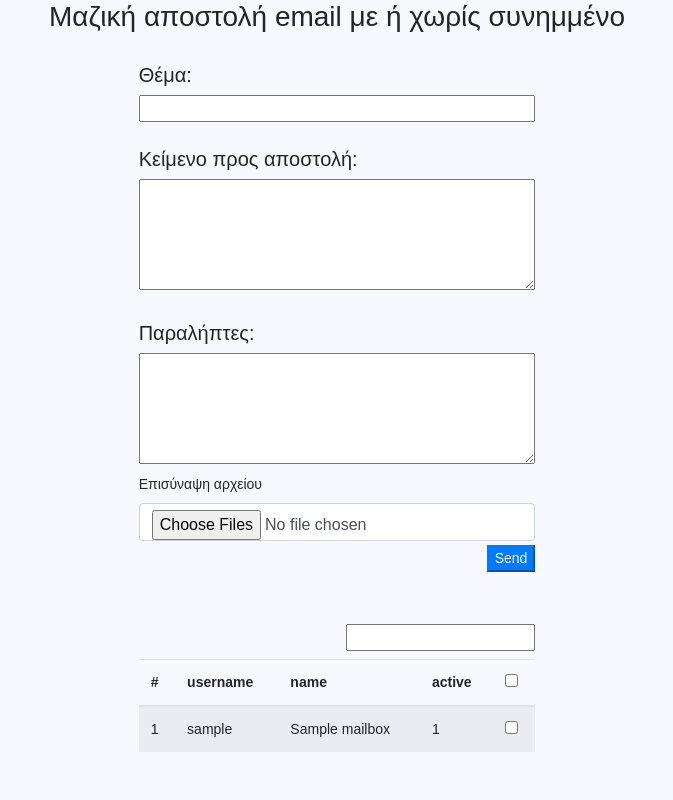
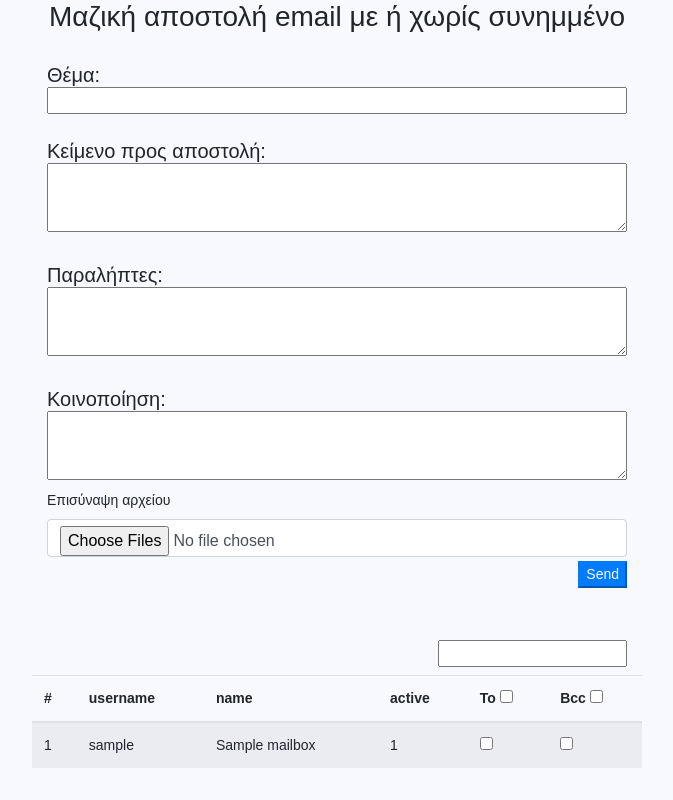
Before and after one commit to gtsakiri/mailattach, a Django app: page / in a window 1280 px wide. Shown: the whole page, without its empty margins (303-976 px from the left). Run offline with Django 3.2, Linux system fonts and the light colour scheme; tables that the repository leaves empty hold one stand-in row (values such as "Sample post"); some libraries are stand-ins or nearby versions.

Commit message:
Commit OK!

```diff
--- a/mailacc/static/css/style.css
+++ b/mailacc/static/css/style.css
@@ -1,6 +1,18 @@
 
       textarea {
           width: 100%;
+      }
+
+      div {
+          padding:0;
+      }
+
+      .row {
+          margin:0;
+      }
+
+      h5 {
+          margin:0;
       }
 
       body {
--- a/mailacc/templates/mailacc/mailbox_list.html
+++ b/mailacc/templates/mailacc/mailbox_list.html
@@ -21,7 +21,7 @@
 
     <form  action="{% url 'Sendresult'  %}" method="POST" class="post-form" enctype="multipart/form-data">
              {% csrf_token %}
-            <div class="container col-md-4">
+            <div class="container col-md-6">
               <div class="row">
                     <div class="col">
                             <label for="msgtitle"> </label><!-- Add the label if you want -->
@@ -34,7 +34,7 @@
                     <div class="col">
                             <label for="multiLineInput"> </label><!-- Add the label if you want -->
                                 <h5>Κείμενο προς αποστολή:</h5>
-                             <textarea class="form-cotrol mb-1" rows="5"  id="multiLineInput" name="msgtext"></textarea>
+                             <textarea class="form-cotrol mb-1" rows="3"  id="multiLineInput" name="msgtext"></textarea>
                     </div>
                 </div>
 
@@ -42,7 +42,15 @@
                     <div class="col">
                             <label for="multiReceivers"> </label><!-- Add the label if you want -->
                                 <h5>Παραλήπτες:</h5>
-                             <textarea class="form-cotrol mb-1" rows="5"  id="multiReceivers" name="multiReceivers"></textarea>
+                             <textarea class="form-cotrol mb-1" rows="3"  id="multiReceivers" name="multiReceivers"></textarea>
+                    </div>
+                </div>
+
+               <div class="row">
+                    <div class="col">
+                            <label for="multiBcc"> </label><!-- Add the label if you want -->
+                                <h5>Κοινοποίηση:</h5>
+                             <textarea class="form-cotrol mb-1" rows="3"  id="multiBcc" name="multiBcc"></textarea>
                     </div>
                 </div>
 
@@ -73,7 +81,8 @@
                                    <th scope="col">username</th>
                                    <th scope="col">name</th>
                                    <th scope="col">active</th>
-                                   <th class=" info"><input type="checkbox" name="checkAll" class="checkAll"></th>
+                                   <th class=" info">To <input type="checkbox" name="checkAll" class="checkAll"></th>
+                                   <th class=" info">Bcc <input type="checkbox" name="checkAllBcc" class="checkAllBcc"></th>
                             </tr>
                     </thead>
                     <tbody>
@@ -85,6 +94,9 @@
                                     <td >{{ rec.active }} </td>
                                   <th>
                                      <input type="checkbox" name="foo" id="checks{{ forloop.counter }}" class="checkboxes">
+                                  </th>
+                                  <th>
+                                     <input type="checkbox" name="foo" id="checksBcc{{ forloop.counter }}" class="checkboxesBcc">
                                   </th>
 
                                   </tr>
@@ -100,6 +112,7 @@
     <script>
             $(function(){
                 listCheckboxes=[];
+                listCheckboxesBcc=[];
 
 
              $('.checkAll').click(function(){
@@ -125,6 +138,57 @@
              //  alert(numberOfCheckboxesChecked);
 
            });
+
+             //Bcc...
+
+             $('.checkAllBcc').click(function(){
+              if (this.checked) {
+                 $(".checkboxesBcc").prop("checked", true);
+                  listCheckboxesBcc=[];
+              } else {
+                 $(".checkboxesBcc").prop("checked", false);
+                 listCheckboxesBcc=[];
+                  $("#multiBcc").val('');
+
+              }
+              var numberOfCheckboxesBcc = $(".checkboxesBcc").length;
+              var numberOfCheckboxesCheckedBcc = $('.checkboxesBcc:checked').length;
+              for(i=0;i<numberOfCheckboxesCheckedBcc;i++){
+                  listCheckboxesBcc.push($("#checks"+(i+1)).closest('tr').find('.email').text().trim());
+              }
+
+              $("#multiBcc").val(listCheckboxesBcc);
+               console.log(listCheckboxesBcc);
+             //  alert(numberOfCheckboxesChecked);
+
+           });
+
+        $(".checkboxesBcc").click(function(){
+               if ($(this).is(':checked')) {
+                   listCheckboxesBcc.push($(this).closest('tr').find('.email').text().trim());
+                   //alert(listCheckboxes);
+               }
+               else {
+                   listCheckboxesBcc.splice(listCheckboxesBcc.indexOf($(this).closest('tr').find('.email').text()),1);
+                    //alert(listCheckboxes);
+               }
+                $("#multiBcc").val(listCheckboxesBcc);
+
+               var numberOfCheckboxesBcc = $(".checkboxesBcc").length;
+              var numberOfCheckboxesCheckedBcc = $('.checkboxesBcc:checked').length;
+
+              if(numberOfCheckboxesBcc == numberOfCheckboxesCheckedBcc) {
+                 $(".checkAllBcc").prop("checked", true);
+              } else {
+                 $(".checkAllBcc").prop("checked", false);
+              }
+              console.log(listCheckboxesBcc);
+
+              //alert(numberOfCheckboxesChecked);
+           });
+
+
+         //End Bcc
 
            $(".checkboxes").click(function(){
                if ($(this).is(':checked')) {
--- a/mailacc/views.py
+++ b/mailacc/views.py
@@ -19,14 +19,16 @@ def sendMessage(request):
         paramsubject = request.POST.get('msgtitle')
         paramtext = request.POST.get('msgtext')
         paramreceivers = request.POST.get('multiReceivers')
+        parambcc = request.POST.get('multiBcc')
         attachlist = request.FILES.getlist('customfile')  #λίστα συνημμένων
 
         subject = paramsubject
         message = paramtext
         email_from = settings.EMAIL_HOST_USER
         recipient_list = paramreceivers.split(",")
-        if  paramreceivers:  #αν υπάρχουν παραλήπτες...
-            mail=EmailMessage(subject, message, email_from, recipient_list)
+        bcc_list = parambcc.split(",")
+        if  paramreceivers or parambcc:  #αν υπάρχουν παραλήπτες...
+            mail=EmailMessage(subject, message, email_from, recipient_list,bcc_list)
             for file_to_attach in attachlist:   #κάθε συνημμένο φορτώνεται
                 mail.attach(file_to_attach.name, file_to_attach.read(), file_to_attach.content_type)
             mail.send()
```
Also changed, not shown: 1 other file.
